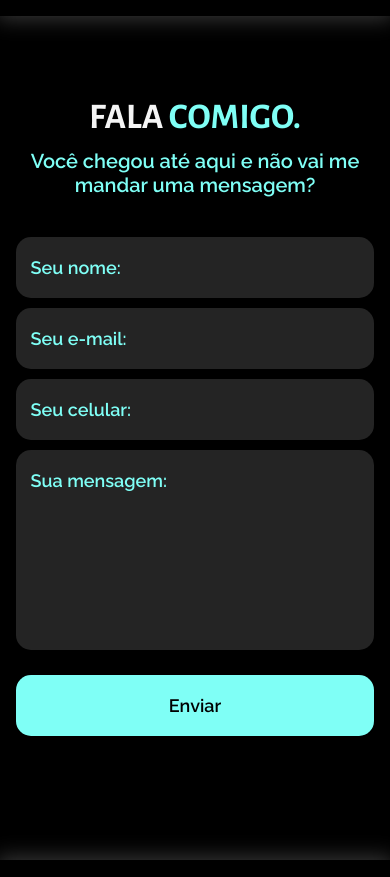
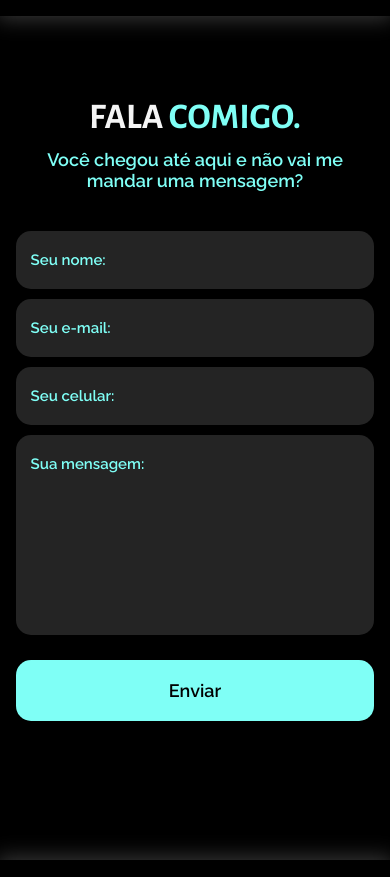
Before and after one commit to ArturNobreDias/Portfolio-novo, a plain HTML site: page index.html in a window 390 px wide. Shown: the part 5640-6517 px from the top of the page. Drawn offline with nearby package versions, Linux system fonts and the light colour scheme; files whose address does not match are found by name.

Commit message:
ajuste no formulario

```diff
--- a/style.css
+++ b/style.css
@@ -641,6 +641,21 @@ footer .line-footer a:hover {
     margin: 0 auto;
   }
 
+  /* Estilo Formulario */
+
+  section.formulario h3 {
+    font-size: 18px;
+  }
+
+  form input,
+  form textarea {
+    font-size: 15px;
+  }
+
+  form .btn-enviar input {
+    font-size: 18px;
+  }
+
   /* Estilo Footer */
 
   footer .flex {
```
